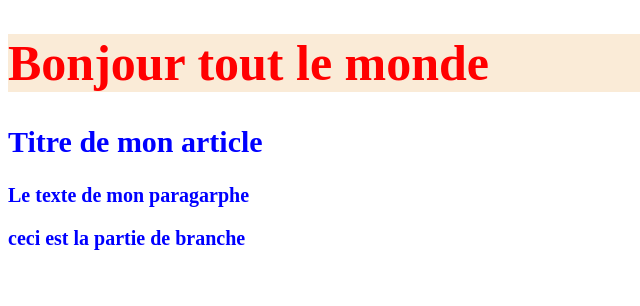
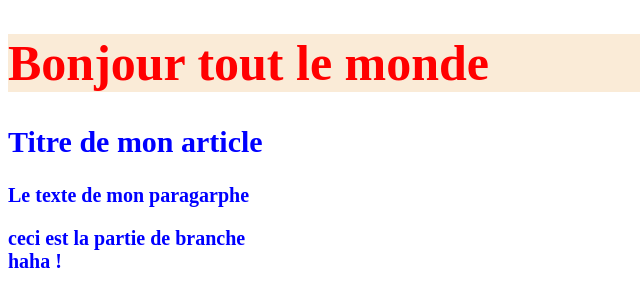
Before and after one commit to MounirProfGit/hello-17-12, a plain HTML site: page index.html in a window 1280 px wide. Shown: the full height of the page, 0-640 px from the left. Drawn offline with Linux system fonts and the light colour scheme.

Commit message:
Ajout de haha !

```diff
--- a/index.html
+++ b/index.html
@@ -17,6 +17,9 @@
        <div class="branche">
            ceci est la partie de branche
        </div>
+       <div>
+           haha !
+       </div>
    </section>
 </body>
 </html>
```
